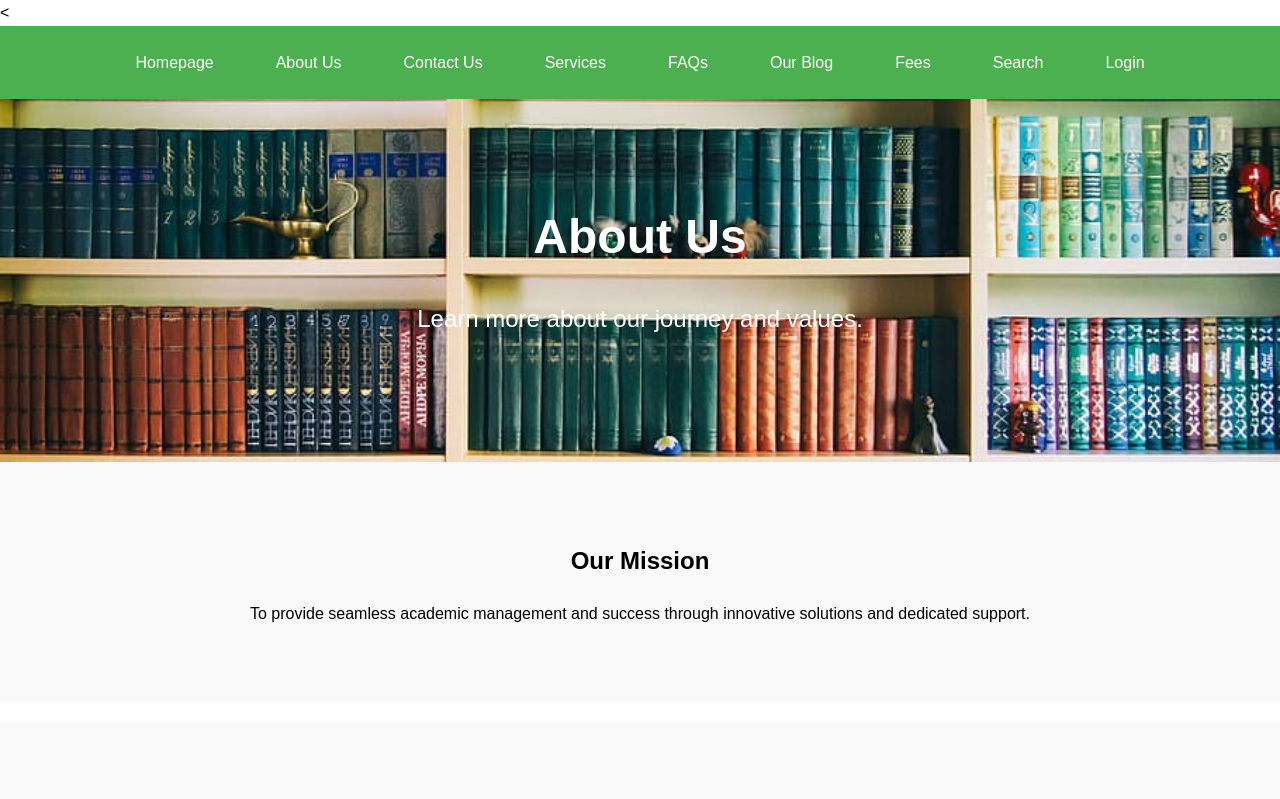
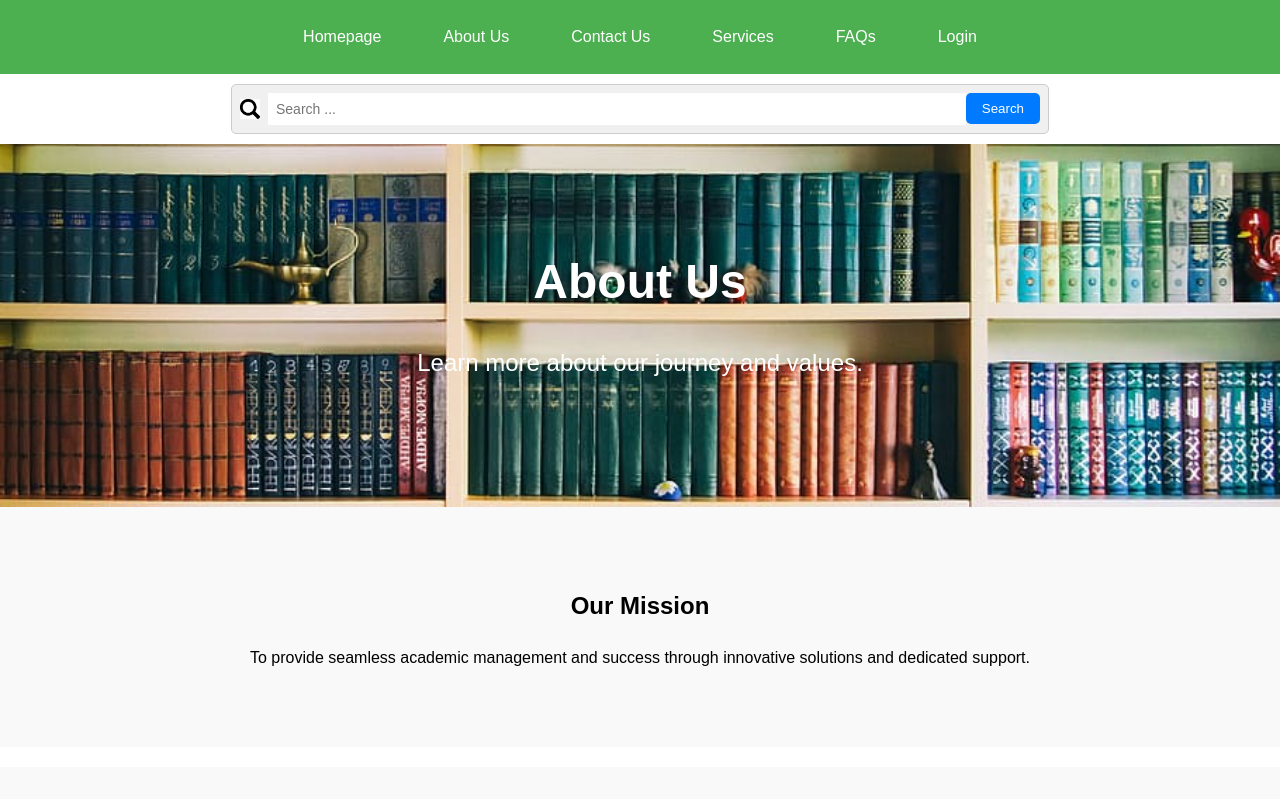
Before and after one commit to 01Buks-Mark/info-stud-sis, a plain HTML site: page abs.html in a window 1280 px wide. Shown: the top 799 px of the page. Drawn offline with Linux system fonts and the light colour scheme.

Commit message:
Updated the faq, search, about us, contact us,service, home  pages

```diff
--- a/Faqs.css
+++ b/Faqs.css
@@ -1,135 +1,72 @@
-* {
-  box-sizing: border-box;
+ body {
+  font-family: Arial, sans-serif;
+    line-height: 1.6;
     margin: 0;
     padding: 0;
  }
 
-body {
-  font-family: Arial, sans-serif;
-  background-color: white;
-  height: 100vh;
-  margin: 0;
-line-height: 1.6;
-}
-#hd {
-font-family:'Times New Roman', Times, serif;
-font-size:1em;
-  background-color: Orange;
+ header {
+   background-color: #4CAF50;
    color: white;
-}
-.container {
-	display: flex;
-	align-items: center;
+   padding: 10px 0;
  }
 
-.header {
-	margin-left: 20px;
+ nav ul {
+   list-style: none;
+   padding: 0;
+   margin: 0;
+   display: flex;
+   justify-content: center;
  }
 
-img {
-	width: 5%;
-	height: auto;
-	margin-right: 20px;
+ nav ul li {
+   margin: 0 15px;
  }
 
-ol {
-  list-style: none;
-  margin: 0;
-  padding: 0;
+ nav ul li a {
+   display: block;
+   color: white;
+   text-align: center;
+   padding: 14px 16px;
+   text-decoration: none;
  }
-li {
+
+ nav ul li a:hover {
+   background-color: #111;
+ }
+
+ .faq-section {
+   max-width: 800px;
+   margin: 0 auto;
+ }
+
+ .faq-item {
    margin-bottom: 20px;
  }
-question {
+
+ .faq-question {
    font-weight: bold;
-  color: black;
-}
-answer {
-  color: grey;
-}
-footer {
-  background-color: purple;
-  color: #fff;
-  padding: 1em;
-  text-align: center;
-}
-.faq-form {
-  max-width: 600px;
-  margin: 40px auto;
-  padding: 20px;
-  background-color: #f9f9f9;
-  border: 1px solid #ccc;
-  box-shadow: 0 2px 4px rgba(0, 0, 0, 0.1);
+   cursor: pointer;
+   color: #333;
+   margin-bottom: 5px;
  }
 
-.faq-form h2 {
-  margin-top: 0;
+ .faq-answer {
+   display: none;
+   padding-left: 20px;
  }
 
-.faq-form label {
-  display: block;
-  margin-bottom: 10px;
-}
-
-.faq-form input, textarea {
-  width: 100%;
-  padding: 10px;
-  margin-bottom: 20px;
-  border: 1px solid #ccc;
-}
-.faq-form button[type="submit"] {
-  background-color: #337ab7;
-  color: #fff;
-  padding: 10px 20px;
-  border: none;
-  border-radius: 5px;
-  cursor: pointer;
-}
-
-.faq-list {
+ footer {
+   text-align: center;
+   padding: 20px;
+   background-color: #333;
+   color: white;
    margin-top: 20px;
  }
 
-.faq-list h3 {
-  margin-top: 0;
+ footer p a {
+   text-decoration: none;
+   font-size: 20px;
+   color: white;
+
  }
-
-.faq-list ul {
-  list-style: none;
-  padding: 0;
-  margin: 0;
-}
-
-.faq-list li {
-  padding: 20px;
-  border-bottom: 1px solid #ccc;
-}
-
-.faq-list li:last-child {
-  border-bottom: none;
-}
-
-.faq-list p {
-  margin-bottom: 10px;
-}
-nav ul {
-  list-style: none;
-  margin: 0;
-  padding: 0;
-  display: flex;
-  justify-content: space-between;
-background-color: purple;
-}
-
-nav li {
-  margin-right: 20px;
-}
-
-nav a {
-  color: white;
-  text-decoration: none;
-  transition: color 0.2s ease;
-}
-
-nav a:hover {
-  color: white;
--- a/abs.css
+++ b/abs.css
@@ -33,6 +33,43 @@ nav ul li a {
 
 nav ul li a:hover {
   background-color: #111;
+}
+
+.search-container {
+  display: flex;
+  align-items: center;
+  max-width: 800px;
+  margin: 10px auto;
+  background-color: #f0f0f0;
+  border: 1px solid #ccc;
+  border-radius: 5px;
+  padding: 8px;
+}
+
+.search-container label {
+  margin-right: 8px;
+}
+
+.search-container img {
+  width: 20px;
+  display: flex;
+}
+
+.search-input {
+  flex: 1;
+  padding: 8px;
+  border: none;
+  outline: none;
+  font-size: 14px;
+}
+
+.search-button {
+  padding: 8px 16px;
+  background-color: #007bff;
+  color: #fff;
+  border: none;
+  border-radius: 5px;
+  cursor: pointer;
 }
 
 .hero {
--- a/abs.html
+++ b/abs.html
@@ -7,7 +7,7 @@
     <link rel="stylesheet" href="abs.css">
 </head>
 <body>
-    <  <header>
+     <header>
     <nav>
       <ul>
         <li><a href="index.html">Homepage</a></li>
@@ -15,13 +15,18 @@
         <li><a href="contact.html">Contact Us</a></li>
         <li><a href="service.html">Services</a></li>
         <li><a href="FaQs.html">FAQs</a></li>
-        <li><a href="blog.html">Our Blog</a></li>
-        <li><a href="Checkout.html">Fees</a></li>
-        <li><a href="search.html">Search</a></li>
         <li><a href="Login.html">Login</a></li>
       </ul>
     </nav>
   </header>
+
+<div class="search-container">
+    <label for="searchInput">
+        <img src="./images/search.jpeg" alt="Search Icon">
+    </label>
+    <input type="text" id="searchInput" class="search-input" placeholder="Search ...">
+    <button type="submit" class="search-button">Search</button>
+</div>
 
     <section class="hero">
         <div class="hero-content">
--- a/contact.css
+++ b/contact.css
@@ -37,7 +37,7 @@ nav ul li a:hover {
 }
 
 .contact-hero {
-  background: url('./images/volunteer.jpeg') center/cover no-repeat;
+  background: url('./images/volunteer.jpg') center/cover no-repeat;
   color: #fff;
   text-align: center;
   padding: 100px 20px;
--- a/home.css
+++ b/home.css
@@ -70,12 +70,49 @@ button {
   cursor: pointer;
 }
 
+
 main {
   display: flex;
   flex-direction: column;
   align-items: center;
   padding: 2em;
 }
+.search-container {
+  display: flex;
+  align-items: center;
+  max-width: 800px;
+  margin: 10px auto;
+  background-color: #f0f0f0;
+  border: 1px solid #ccc;
+  border-radius: 5px;
+  padding: 8px;
+}
+
+.search-container label {
+  margin-right: 8px;
+}
+.search-container img{
+  width: 20px;
+  display: flex;
+}
+.search-input {
+  flex: 1;
+  padding: 8px;
+  border: none;
+  outline: none;
+  font-size: 14px;
+}
+
+.search-button {
+  padding: 8px 16px;
+  background-color: #007bff;
+  color: #fff;
+  border: none;
+  border-radius: 5px;
+  cursor: pointer;
+}
+
+/* Adjust styles as per your design */
 
 .hero {
   position: relative;
--- a/service.css
+++ b/service.css
@@ -33,6 +33,42 @@ nav ul li a {
 
 nav ul li a:hover {
   background-color: #111;
+}
+.search-container {
+  display: flex;
+  align-items: center;
+  max-width: 800px;
+  margin: 10px auto;
+  background-color: #f0f0f0;
+  border: 1px solid #ccc;
+  border-radius: 5px;
+  padding: 8px;
+}
+
+.search-container label {
+  margin-right: 8px;
+}
+
+.search-container img {
+  width: 20px;
+  display: flex;
+}
+
+.search-input {
+  flex: 1;
+  padding: 8px;
+  border: none;
+  outline: none;
+  font-size: 14px;
+}
+
+.search-button {
+  padding: 8px 16px;
+  background-color: #007bff;
+  color: #fff;
+  border: none;
+  border-radius: 5px;
+  cursor: pointer;
 }
 
 .service {
```
Also changed, not shown: contact.html (+2 -3 lines), faQs.html (added, +65 -0 lines), faqs.js (+7 -7 lines), home.js (+20 -0 lines), index.html (+10 -1 lines), service.html (+9 -4 lines), images/search.jpeg (added), images/volunteer.jpg (added). Lines whose indentation alone changed are shown as unchanged.
